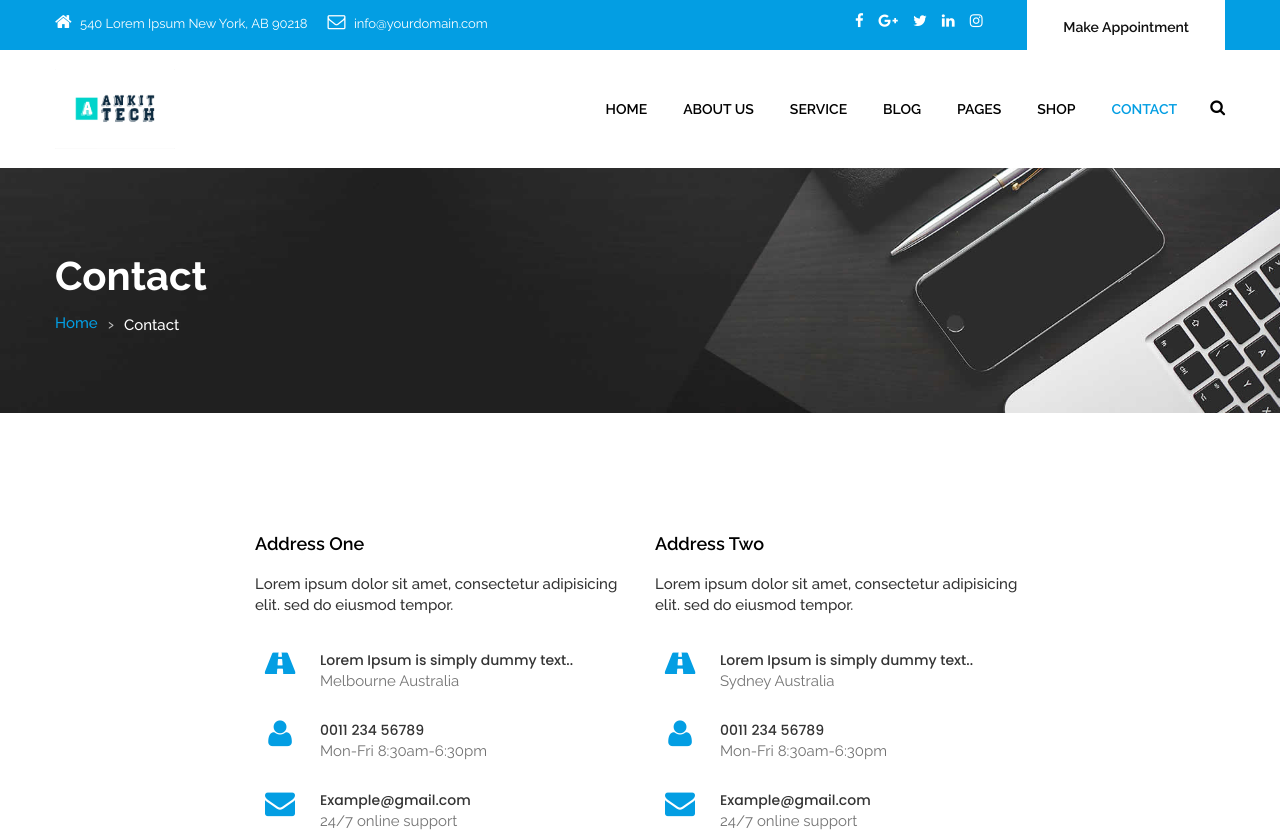
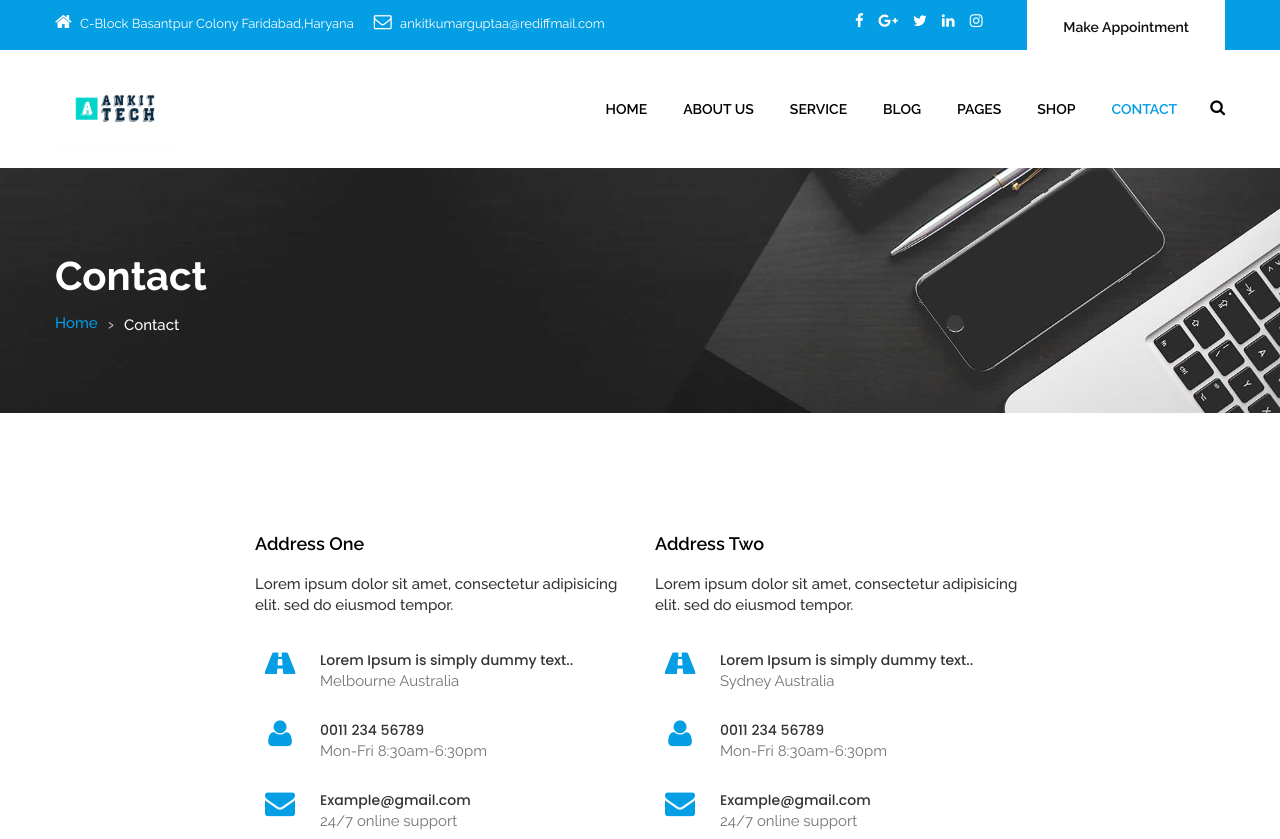
Before and after one commit to ankit-kumar-guptaa/service, a plain HTML site: page it_contact.html in a window 1280 px wide. Shown: the top 839 px of the page. Drawn offline with Linux system fonts and the light colour scheme; some packages are replaced by stand-ins of ours.

Commit message:
title change

```diff
--- a/it_contact.html
+++ b/it_contact.html
@@ -48,8 +48,8 @@
           <div class="full">
             <div class="topbar-left">
               <ul class="list-inline">
-                <li> <span class="topbar-label"><i class="fa  fa-home"></i></span> <span class="topbar-hightlight">540 Lorem Ipsum New York, AB 90218</span> </li>
-                <li> <span class="topbar-label"><i class="fa fa-envelope-o"></i></span> <span class="topbar-hightlight"><a href="mailto:info@yourdomain.com">info@yourdomain.com</a></span> </li>
+                <li> <span class="topbar-label"><i class="fa  fa-home"></i></span> <span class="topbar-hightlight">C-Block Basantpur Colony Faridabad,Haryana </span> </li>
+                <li> <span class="topbar-label"><i class="fa fa-envelope-o"></i></span> <span class="topbar-hightlight"><a href="mailto:info@yourdomain.com">ankitkumarguptaa@rediffmail.com</a></span> </li>
               </ul>
             </div>
           </div>
```
Also changed, not shown: index.html (+1 -1 lines).
